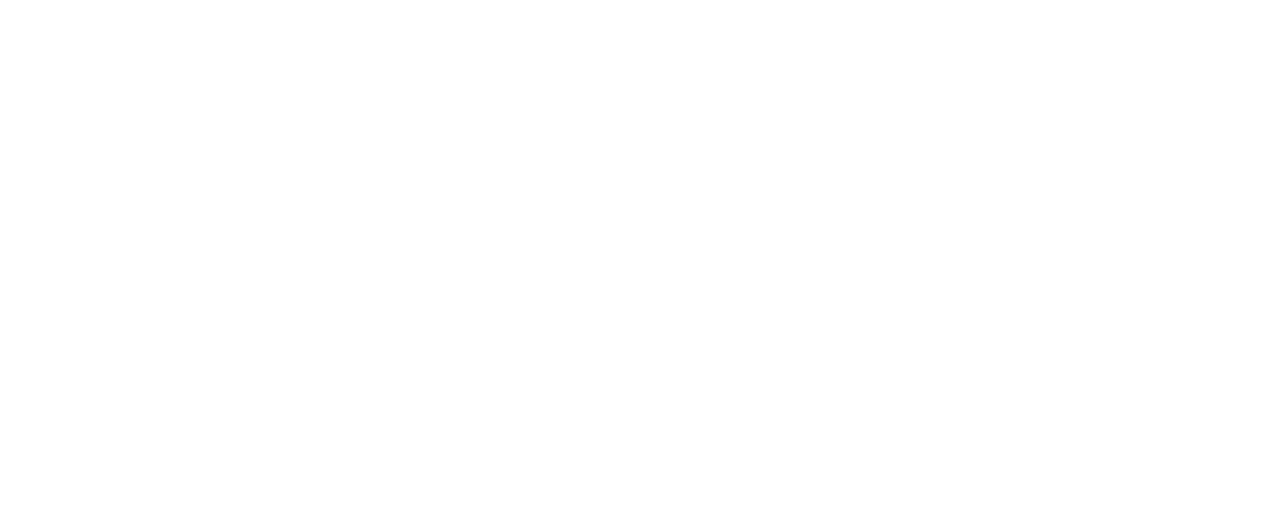
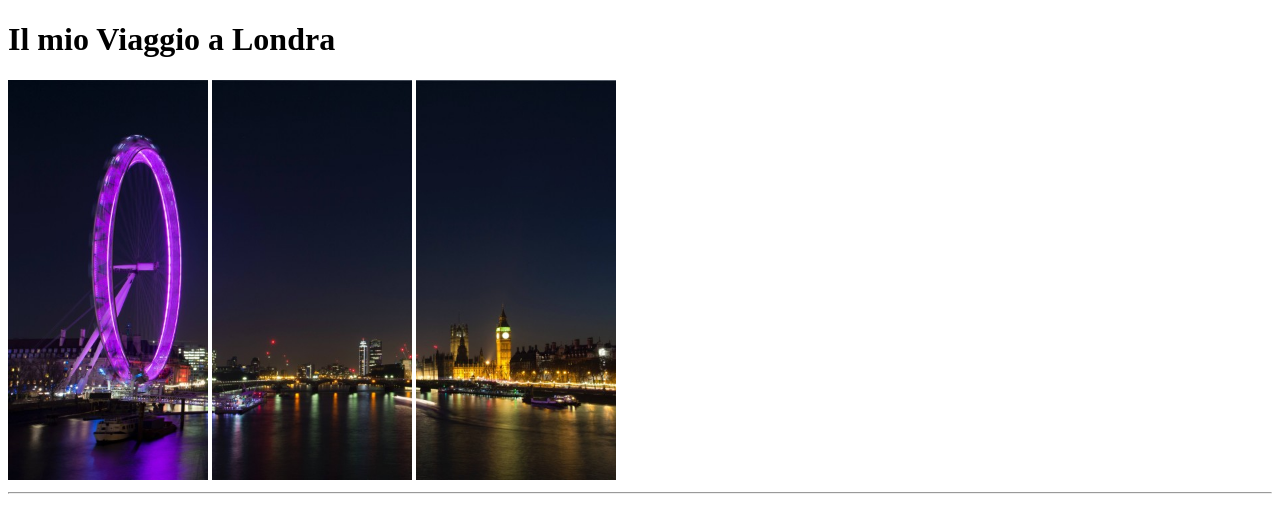
Before and after one commit to mirkettinho/html-london-trip, a plain HTML site: page index.html in a window 1280 px wide. Drawn offline with Linux system fonts and the light colour scheme.

Commit message:
[add] header

```diff
--- a/index.html
+++ b/index.html
@@ -4,9 +4,28 @@
   <meta charset="UTF-8">
   <meta http-equiv="X-UA-Compatible" content="IE=edge">
   <meta name="viewport" content="width=device-width, initial-scale=1.0">
-  <title>Document</title>
+  <title>Viaggio a Londra</title>
 </head>
 <body>
 
+  <!-- header -->
+  <header>
+    <h1>Il mio Viaggio a Londra</h1>
+    <img width="200" src="./img/london-eye-1.jpg" alt="london-eye-1" title="london-eye-1">
+    <img width="200" src="./img/london-eye-2.jpg" alt="london-eye-2" title="london-eye-2">
+    <img width="200" src="./img/london-eye-3.jpg" alt="london-eye-3" title="london-eye-3">
+    <hr>
+  </header>
+
+  <!-- main -->
+  <main>
+
+  </main>
+
+  <!-- footer -->
+  <footer>
+
+  </footer>
+
 </body>
 </html>
```
